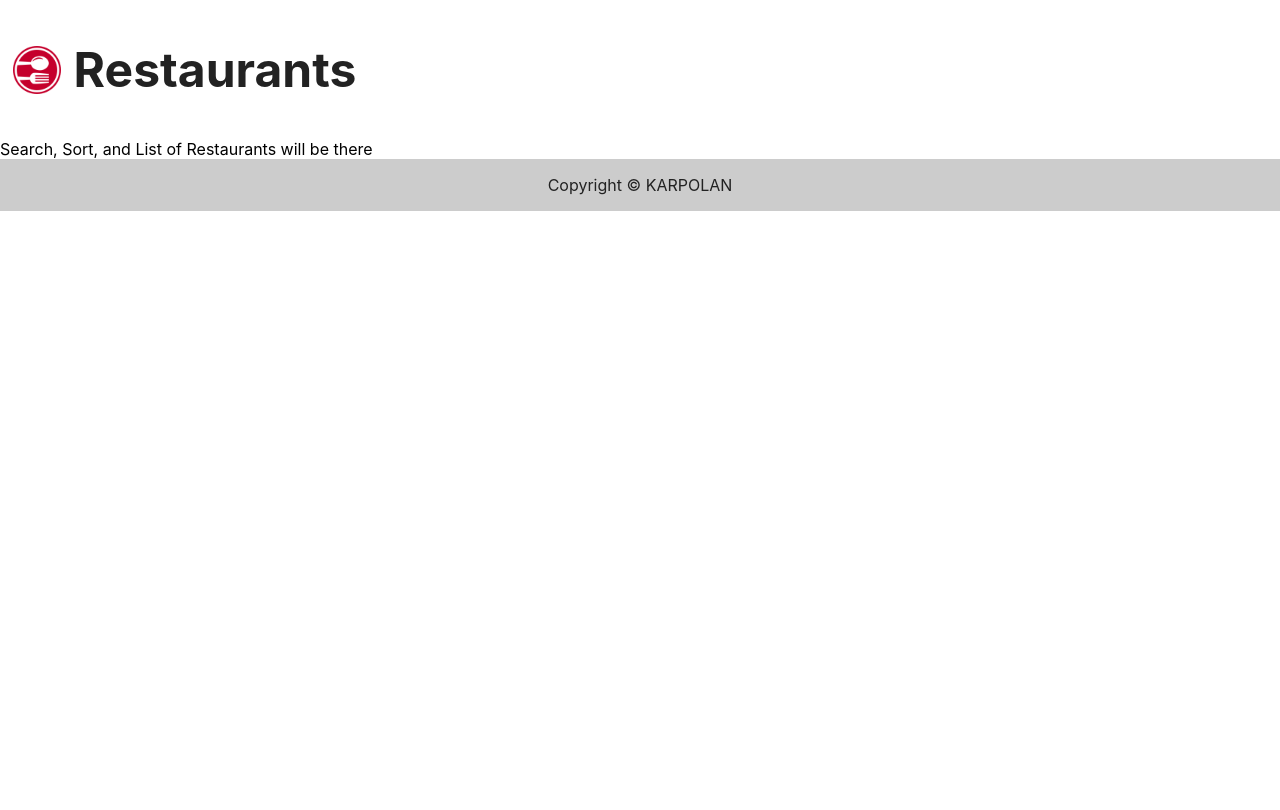
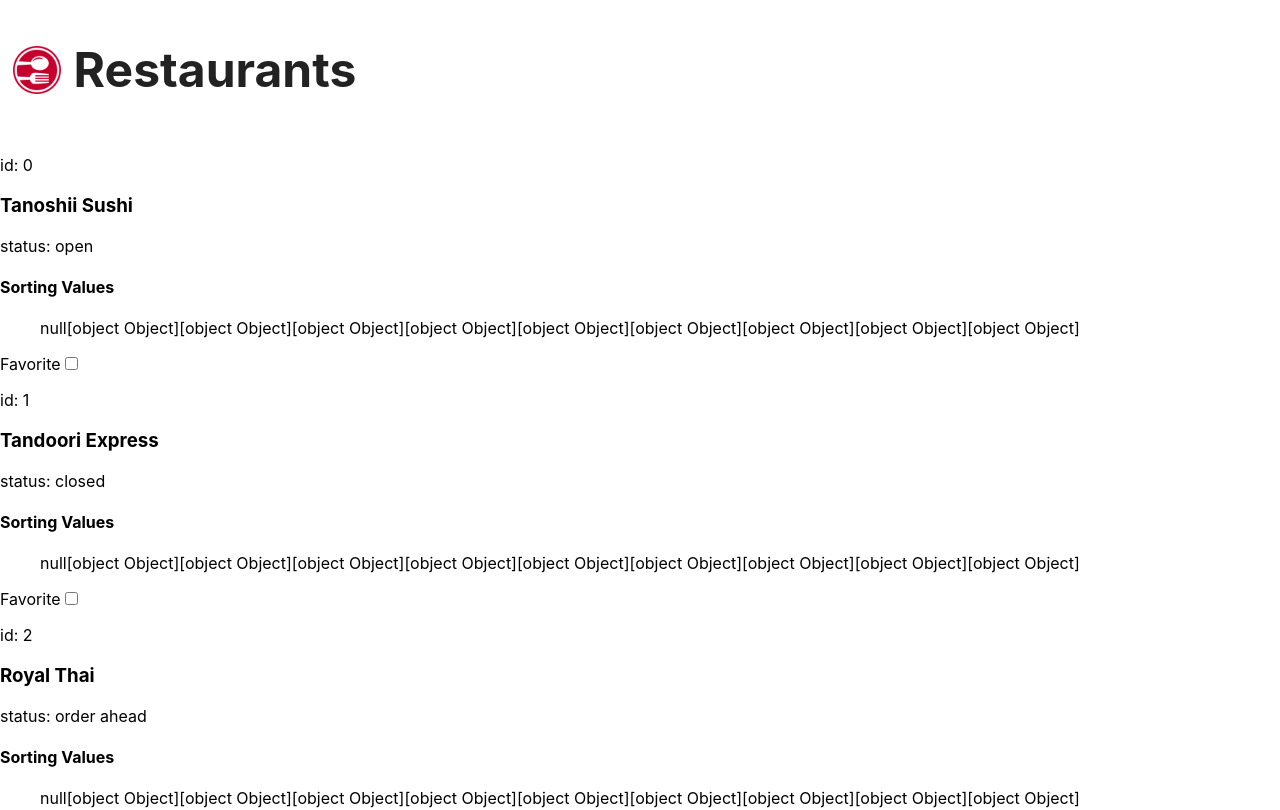
Before and after one commit to karpolan/react-restaurants, a React (Create React App) app: page / in a window 1280 px wide. Shown: the top 810 px of the page. Built offline with nearby package versions, Linux system fonts and the light colour scheme.

Commit message:
Containers, components and storage added

```diff
--- a/src/App.js
+++ b/src/App.js
@@ -1,8 +1,16 @@
 import React, { Component } from 'react';
 import './App.css';
 import CurrentContainer from './containers';
+import {loadData, extendData} from "./storage";
+
+const useMockData = true; // Todo: set false for production
 
 class App extends Component {
+  componentWillMount() {
+    loadData(useMockData);
+    extendData();
+  }
+
   render() {
     return (
       <div className="App">
@@ -12,7 +20,7 @@ class App extends Component {
         </header>
         <CurrentContainer />
         <footer>
-          <p>Copyright &copy; <a rel="author" target="_blank" href="https://karpolan.com">KARPOLAN</a></p>
+          <p>Copyright &copy; <a rel="author noopener noreferrer" target="_blank" href="https://karpolan.com">KARPOLAN</a></p>
         </footer>
       </div>
     );
--- /dev/null
+++ b/src/components/List.js
@@ -0,0 +1,27 @@
+import React from "react";
+import PropTypes from "prop-types";
+import ListItem from "./ListItem";
+
+const list = props => {
+  const { items, onItemClick, onItemFavoriteChange } = props;
+  return (
+    <div className="list">
+      {items.map((item, i) => (
+        <ListItem
+          key={i}
+          item={item}
+          onClick={onItemClick}
+          onFavoriteChange={onItemFavoriteChange}
+        />
+      ))}
+    </div>
+  );
+};
+
+list.propTypes = {
+  items: PropTypes.array.isRequired,
+  onItemClick: PropTypes.func,
+  onItemFavoriteChange: PropTypes.func
+};
+
+export default list;
--- /dev/null
+++ b/src/components/ListItem.js
@@ -0,0 +1,55 @@
+import React from "react";
+import PropTypes from "prop-types";
+
+const jsxObjectPropsAsListItems = object => {
+  let result = null;
+  for (let property in object) {
+    console.log(property);
+    result += (
+      <li key={property}>
+        <span className="name">{property}</span>
+        <span className="value">{object[property]}</span>
+      </li>
+    );
+  }
+  return result;
+};
+
+const ListItem = props => {
+  const {
+    id,
+    name = "",
+    status = "",
+    sortingValues = [],
+    isFavorite = false
+  } = props.item;
+
+  return (
+    <div className="list-item">
+      <p className="id">id: {id}</p>
+      <h3 className="name"  onClick={() => props.onClick(props.item)}>{name}</h3>
+      <p className="status">status: {status}</p>
+      <div className="sortingValues">
+        <h4>Sorting Values</h4>
+        <ul>{ jsxObjectPropsAsListItems(sortingValues)}</ul>
+      </div>
+      <label>
+        Favorite
+        <input
+          name="isFavorite"
+          type="checkbox"
+          checked={isFavorite}
+          onChange={() => props.onFavoriteChange(props.item)}
+        />
+      </label>
+    </div>
+  );
+};
+
+ListItem.propTypes = {
+  item: PropTypes.object.isRequired,
+  onClick: PropTypes.func,
+  onFavoriteChange: PropTypes.func
+};
+
+export default ListItem;
--- /dev/null
+++ b/src/components/index.js
@@ -0,0 +1,7 @@
+import List from './List';
+import ListItem from './ListItem'
+
+export {
+  List,
+  ListItem
+};
--- a/src/containers/ListOfRestaurants.js
+++ b/src/containers/ListOfRestaurants.js
@@ -1,13 +1,29 @@
-import React, { Component } from 'react'
+import React, { Component } from "react";
+import { List } from "./../components";
+import { getStorage } from "./../storage";
 
 export class ListOfRestaurants extends Component {
+  list = null;
+
+  onListItemClick = (item) => {
+    alert(`Item {item.id} clicked`);
+  }
+
+  onListItemFavoriteChange = (item) => {
+    alert(`Item {item.id} favorite changed`);
+  }
+
+  componentWillMount() {
+    this.list = getStorage().restaurants;
+  }
+
   render() {
     return (
       <div className="ListOfRestaurants">
-        Search, Sort, and List of Restaurants will be there
+        <List items={this.list} onItemClick={this.onListItemClick} onItemFavoriteChange={this.onListItemFavoriteChange} />
       </div>
-    )
+    );
   }
 }
 
-export default ListOfRestaurants
+export default ListOfRestaurants;
--- /dev/null
+++ b/src/storage/Sample.json
@@ -0,0 +1,250 @@
+{
+	"restaurants": [{
+		"name": "Tanoshii Sushi",
+		"status": "open",
+		"sortingValues": {
+			"bestMatch": 0.0,
+			"newest": 96.0,
+			"ratingAverage": 4.5,
+			"distance": 1190,
+			"popularity": 17.0,
+			"averageProductPrice": 1536,
+			"deliveryCosts": 200,
+			"minCost": 1000
+		}
+	}, {
+		"name": "Tandoori Express",
+		"status": "closed",
+		"sortingValues": {
+			"bestMatch": 1.0,
+			"newest": 266.0,
+			"ratingAverage": 4.5,
+			"distance": 2308,
+			"popularity": 123.0,
+			"averageProductPrice": 1146,
+			"deliveryCosts": 150,
+			"minCost": 1300
+		}
+	}, {
+		"name": "Royal Thai",
+		"status": "order ahead",
+		"sortingValues": {
+			"bestMatch": 2.0,
+			"newest": 133.0,
+			"ratingAverage": 4.5,
+			"distance": 2639,
+			"popularity": 44.0,
+			"averageProductPrice": 1492,
+			"deliveryCosts": 150,
+			"minCost": 2500
+		}
+	}, {
+		"name": "Sushi One",
+		"status": "open",
+		"sortingValues": {
+			"bestMatch": 3.0,
+			"newest": 238.0,
+			"ratingAverage": 4.0,
+			"distance": 1618,
+			"popularity": 23.0,
+			"averageProductPrice": 1285,
+			"deliveryCosts": 0,
+			"minCost": 1200
+		}
+	}, {
+		"name": "Roti Shop",
+		"status": "open",
+		"sortingValues": {
+			"bestMatch": 4.0,
+			"newest": 247.0,
+			"ratingAverage": 4.5,
+			"distance": 2308,
+			"popularity": 81.0,
+			"averageProductPrice": 915,
+			"deliveryCosts": 0,
+			"minCost": 2000
+		}
+	}, {
+		"name": "Aarti 2",
+		"status": "open",
+		"sortingValues": {
+			"bestMatch": 5.0,
+			"newest": 153.0,
+			"ratingAverage": 4.5,
+			"distance": 1605,
+			"popularity": 44.0,
+			"averageProductPrice": 922,
+			"deliveryCosts": 250,
+			"minCost": 500
+		}
+	}, {
+		"name": "Pizza Heart",
+		"status": "order ahead",
+		"sortingValues": {
+			"bestMatch": 6.0,
+			"newest": 118.0,
+			"ratingAverage": 4.0,
+			"distance": 2453,
+			"popularity": 9.0,
+			"averageProductPrice": 1103,
+			"deliveryCosts": 150,
+			"minCost": 1500
+		}
+	}, {
+		"name": "Mama Mia",
+		"status": "order ahead",
+		"sortingValues": {
+			"bestMatch": 7.0,
+			"newest": 250.0,
+			"ratingAverage": 4.0,
+			"distance": 1396,
+			"popularity": 6.0,
+			"averageProductPrice": 912,
+			"deliveryCosts": 0,
+			"minCost": 1000
+		}
+	}, {
+		"name": "Feelfood",
+		"status": "order ahead",
+		"sortingValues": {
+			"bestMatch": 8.0,
+			"newest": 163.0,
+			"ratingAverage": 4.5,
+			"distance": 2732,
+			"popularity": 31.0,
+			"averageProductPrice": 902,
+			"deliveryCosts": 150,
+			"minCost": 1500
+		}
+	}, {
+		"name": "Daily Sushi",
+		"status": "closed",
+		"sortingValues": {
+			"bestMatch": 9.0,
+			"newest": 221.0,
+			"ratingAverage": 4.0,
+			"distance": 1911,
+			"popularity": 6.0,
+			"averageProductPrice": 1327,
+			"deliveryCosts": 200,
+			"minCost": 1000
+		}
+	}, {
+		"name": "Pamukkale",
+		"status": "closed",
+		"sortingValues": {
+			"bestMatch": 10.0,
+			"newest": 201.0,
+			"ratingAverage": 4.0,
+			"distance": 2353,
+			"popularity": 25.0,
+			"averageProductPrice": 968,
+			"deliveryCosts": 0,
+			"minCost": 2000
+		}
+	}, {
+		"name": "Indian Kitchen",
+		"status": "open",
+		"sortingValues": {
+			"bestMatch": 11.0,
+			"newest": 272.0,
+			"ratingAverage": 4.5,
+			"distance": 2308,
+			"popularity": 5.0,
+			"averageProductPrice": 1189,
+			"deliveryCosts": 150,
+			"minCost": 1300
+		}
+	}, {
+		"name": "CIRO 1939",
+		"status": "open",
+		"sortingValues": {
+			"bestMatch": 12.0,
+			"newest": 231.0,
+			"ratingAverage": 4.5,
+			"distance": 3957,
+			"popularity": 79.0,
+			"averageProductPrice": 1762,
+			"deliveryCosts": 99,
+			"minCost": 1300
+		}
+	}, {
+		"name": "Zenzai Sushi",
+		"status": "closed",
+		"sortingValues": {
+			"bestMatch": 13.0,
+			"newest": 155.0,
+			"ratingAverage": 4.0,
+			"distance": 2911,
+			"popularity": 36.0,
+			"averageProductPrice": 1579,
+			"deliveryCosts": 0,
+			"minCost": 2000
+		}
+	}, {
+		"name": "Fes Patisserie",
+		"status": "order ahead",
+		"sortingValues": {
+			"bestMatch": 14.0,
+			"newest": 77.0,
+			"ratingAverage": 4.0,
+			"distance": 2302,
+			"popularity": 3.0,
+			"averageProductPrice": 1214,
+			"deliveryCosts": 150,
+			"minCost": 1250
+		}
+	}, {
+		"name": "Yvonne's Vispaleis",
+		"status": "order ahead",
+		"sortingValues": {
+			"bestMatch": 15.0,
+			"newest": 150.0,
+			"ratingAverage": 5.0,
+			"distance": 2909,
+			"popularity": 3.0,
+			"averageProductPrice": 2557,
+			"deliveryCosts": 150,
+			"minCost": 1750
+		}
+	}, {
+		"name": "De Amsterdamsche Tram",
+		"status": "open",
+		"sortingValues": {
+			"bestMatch": 304.0,
+			"newest": 131.0,
+			"ratingAverage": 0.0,
+			"distance": 2792,
+			"popularity": 0.0,
+			"averageProductPrice": 892,
+			"deliveryCosts": 0,
+			"minCost": 0
+		}
+	}, {
+		"name": "Lale Restaurant & Snackbar",
+		"status": "order ahead",
+		"sortingValues": {
+			"bestMatch": 305.0,
+			"newest": 73.0,
+			"ratingAverage": 0.0,
+			"distance": 2880,
+			"popularity": 0.0,
+			"averageProductPrice": 838,
+			"deliveryCosts": 0,
+			"minCost": 0
+		}
+	}, {
+		"name": "Lunchpakketdienst",
+		"status": "open",
+		"sortingValues": {
+			"bestMatch": 306.0,
+			"newest": 259.0,
+			"ratingAverage": 3.5,
+			"distance": 14201,
+			"popularity": 0.0,
+			"averageProductPrice": 4465,
+			"deliveryCosts": 500,
+			"minCost": 5000
+		}
+	}]
+}
--- /dev/null
+++ b/src/storage/index.js
@@ -0,0 +1,59 @@
+import dataSample from "./Sample.json";
+
+//------------------------------------------------------------------------------
+// Singleton for "storage" object with Getter and Setter
+// Todo: replace with Redux or other state/storage library
+let _storage_ = null;
+function getStorage() {
+	if (!_storage_) {
+		_storage_ = {
+			title: "Restaurants - React App",
+			isSampleData: false,
+			isDataExtended: false
+		};
+	}
+	return _storage_;
+}
+
+function setStorage(newData) {
+	const oldData = getStorage();
+	_storage_ = {...oldData, ...newData};
+}
+
+//------------------------------------------------------------------------------
+// Loads all requered data from API/Backend
+function loadData(useSampleData = false) {
+
+	// Use mock data form JSON file if needed
+  if (useSampleData) {
+		setStorage({...dataSample, isSampleData: true })
+    return;
+  }
+
+	// Todo: Add API or Backend calls to get real data into the "storage" object
+	const newData = {}
+	setStorage({...newData, isSampleData: false })
+}
+
+//------------------------------------------------------------------------------
+// Extends loaded from API/Backend data with calcualted values and local identifiers
+function extendData() {
+	const storage = getStorage();
+
+  // Set ID, isFavorite and topRestaurant for 'restaurants'
+  if (Array.isArray(storage.restaurants)) {
+		for (let i = 0; i < storage.restaurants.length; i++) {
+			let r = storage.restaurants[i];
+			if (r) {
+				if (!r.id) r.id = i;
+				if (!r.isFavorite) r.isFavorite = false;
+				r.sortingValues.topRestaurants = ((r.sortingValues.distance * r.sortingValues.popularity) + r.sortingValues.ratingAverage);
+//				console.log(r);
+			}
+		}
+  }
+
+	setStorage({...storage, isDataExtended: true});
+}
+
+export { getStorage, setStorage, loadData, extendData };
```
